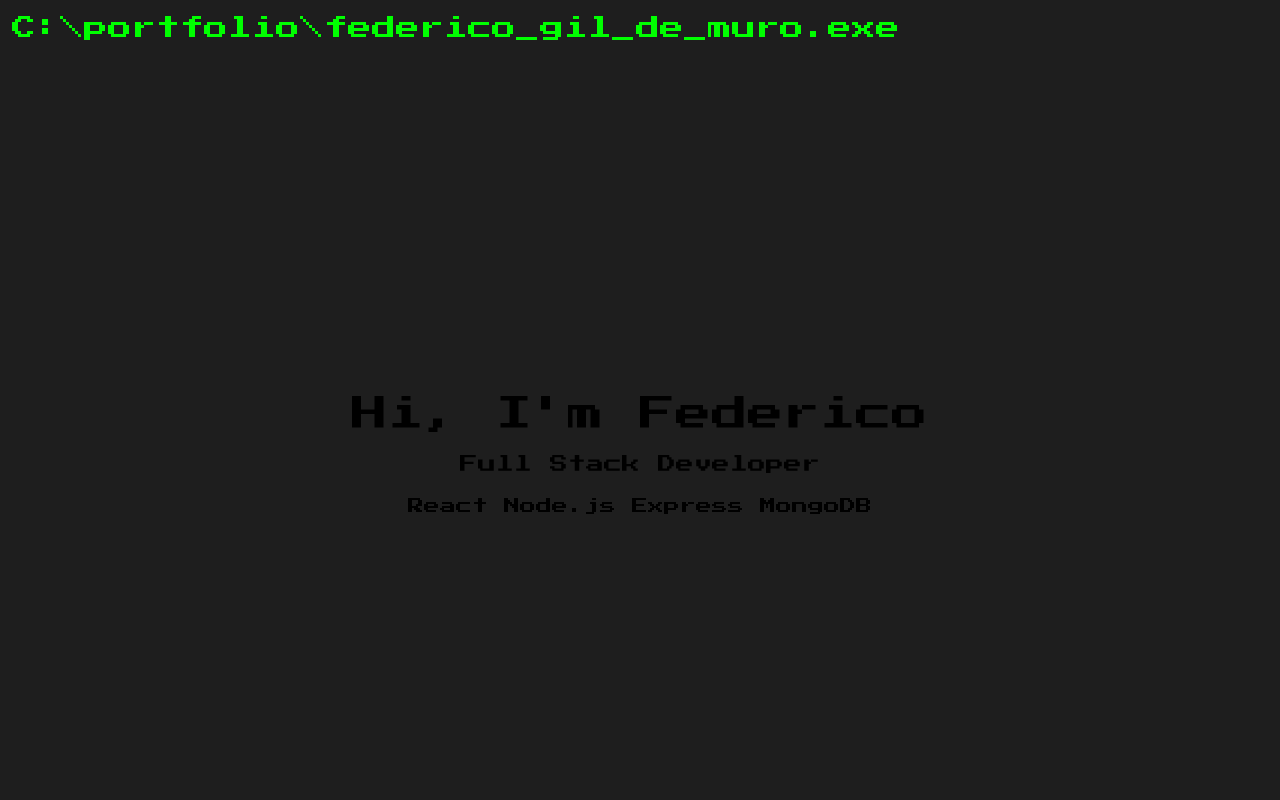
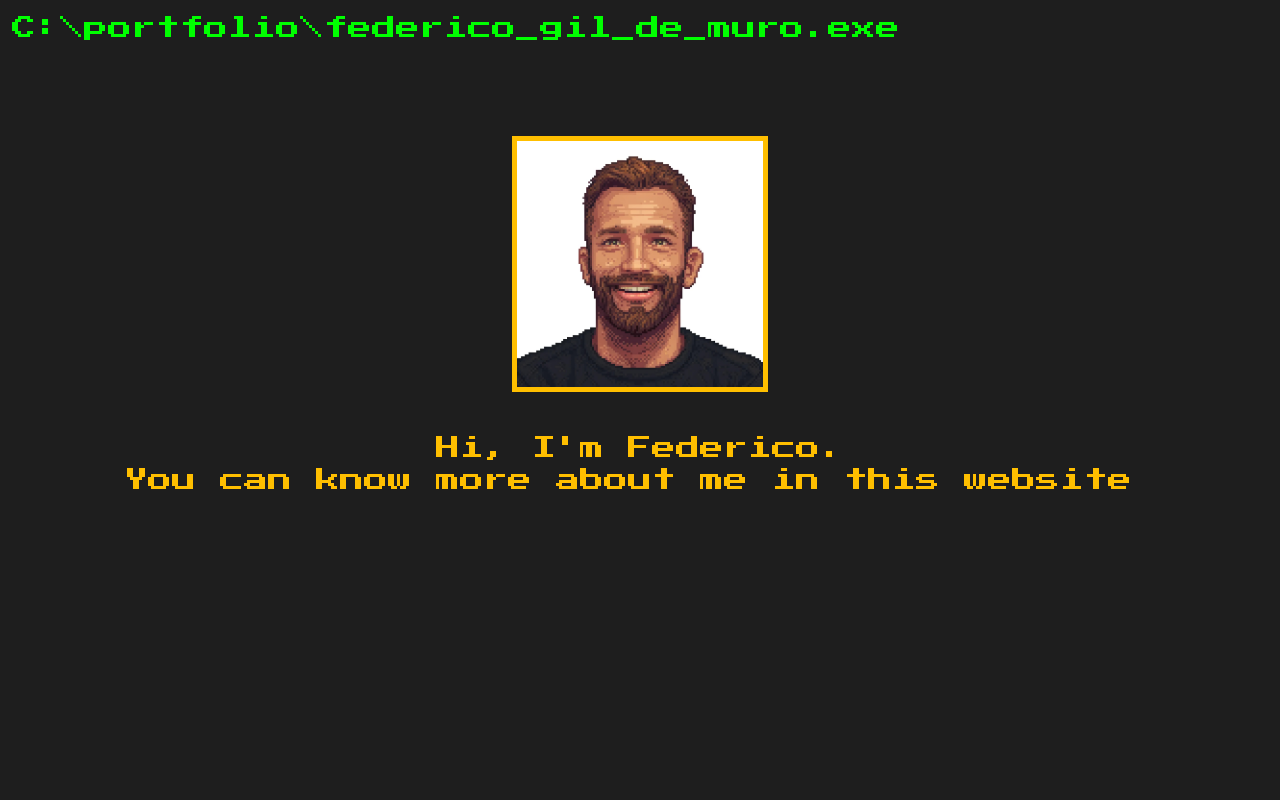
Before and after one commit to federicogildemuro/my-portfolio, a React (Vite) app: page / in a window 1280 px wide. Shown: the top 800 px of the page. Built offline with nearby package versions, Linux system fonts and the light colour scheme.

Commit message:
feat: complete hero development

```diff
--- a/src/sections/Hero.jsx
+++ b/src/sections/Hero.jsx
@@ -1,14 +1,69 @@
+import { useState, useEffect } from 'react';
+
 function Hero() {
+    // State to store the text
+    const [text, setText] = useState('');
+    // State to store the line index
+    const [lineIndex, setLineIndex] = useState(0);
+    // State to store the character index
+    const [charIndex, setCharIndex] = useState(0);
+
+    // Use effect to type the text
+    useEffect(() => {
+        // Lines to type
+        const lines = [
+            "Hi, I'm Federico.",
+            "You can know more about me in this website.",
+            "Feel free to reach out if you have any questions.",
+            "I'm looking forward to hearing from you!"
+        ];
+
+        // Function to type the text
+        const typeText = () => {
+            // Check if the character index is less than the line length, otherwise move to the next line
+            if (charIndex < lines[lineIndex].length) {
+                // Add the character to the text
+                setText((prevText) => prevText + lines[lineIndex][charIndex]);
+                // Increment the character index
+                setCharIndex(charIndex + 1);
+            } else {
+                // Check if the line index is less than the lines length
+                if (lineIndex < lines.length - 1) {
+                    // Increment the line index
+                    setLineIndex(lineIndex + 1);
+                    // Reset the character index
+                    setCharIndex(0);
+                    // Add a new line
+                    setText((prevText) => prevText + '\n');
+                }
+            }
+        };
+
+        // Typing speed
+        const typingSpeed = 100;
+
+        // Set interval to type the text
+        const interval = setInterval(typeText, typingSpeed);
+
+        // Clear interval when the text is fully typed
+        if (lineIndex >= lines.length) clearInterval(interval);
+
+        // Clear interval when the component is unmounted
+        return () => clearInterval(interval);
+    }, [lineIndex, charIndex]);
+
     return (
-        <section id="hero" className="h-screen flex flex-col justify-center items-center text-center">
-            <h2 className="text-4xl mb-4">Hi, I'm Federico</h2>
-            <p className="text-lg">Full Stack Developer</p>
-            <ul className="mt-4 flex gap-4">
-                <li>React</li>
-                <li>Node.js</li>
-                <li>Express</li>
-                <li>MongoDB</li>
-            </ul>
+        <section className="h-screen flex flex-col justify-start items-center gap-10 p-20 text-center text-color-ambar">
+            <img
+                src="profile.jpg"
+                alt="Pixel art portrait of Federico Gil de Muro"
+                className="w-64 h-auto object-cover border-5"
+            />
+
+            <p className="text-2xl whitespace-pre-wrap">
+                {text}
+                <span className="animate-blink">_</span>
+            </p>
         </section>
     );
 }
```
Also changed, not shown: public/profile.jpg (added).
